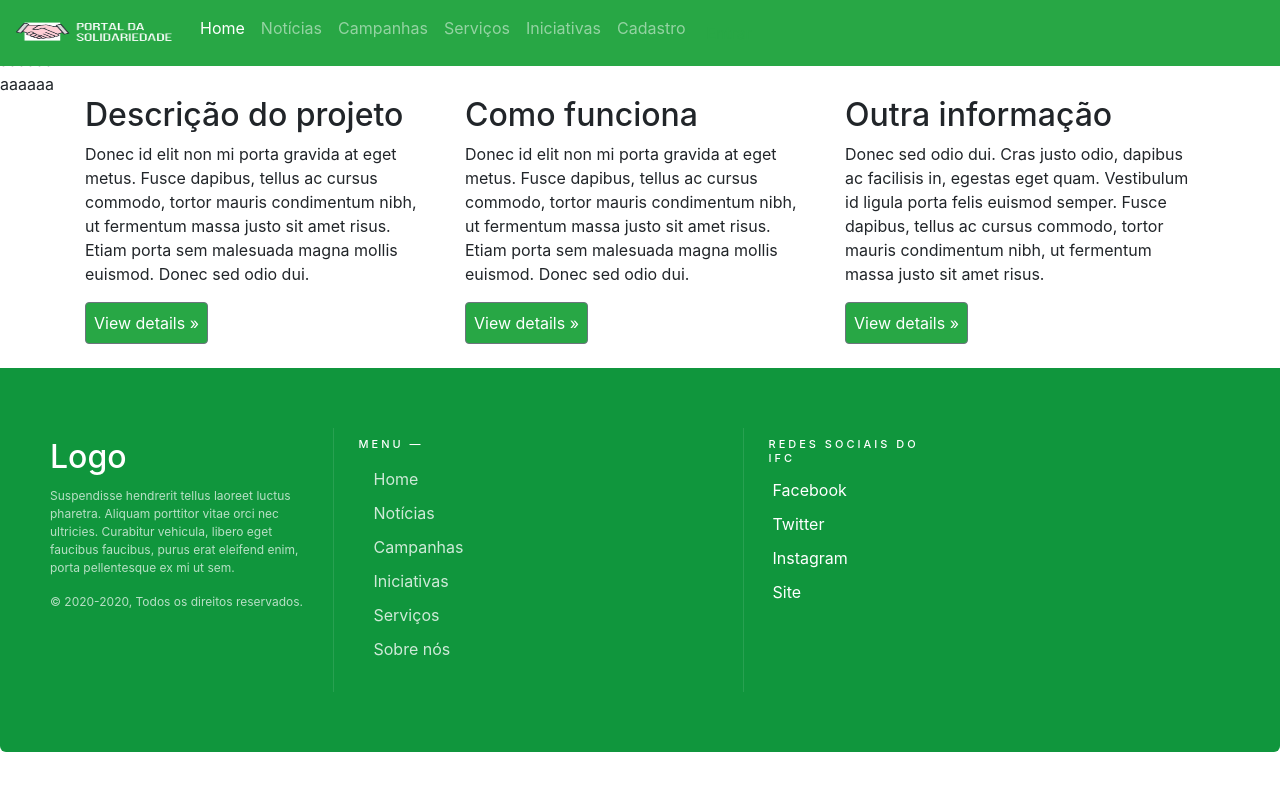
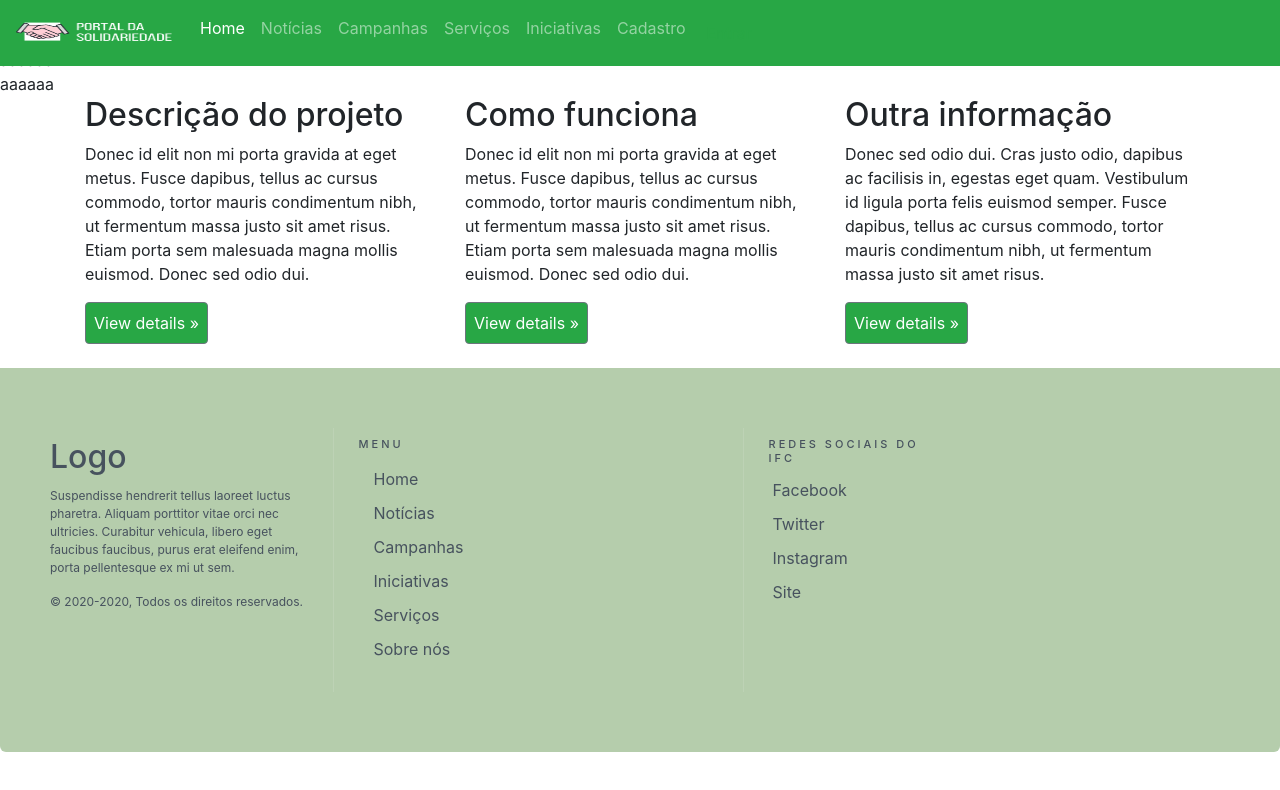
Before and after one commit to amandazk/projeto-IFC, a Vue app in the folder frontend/app/: page / in a window 1280 px wide. Shown: the top 790 px of the page. Built offline with nearby package versions, Linux system fonts and the light colour scheme.

Commit message:
Mudança das cores (tem que arrumar a nav)

```diff
--- a/frontend/app/src/App.vue
+++ b/frontend/app/src/App.vue
@@ -68,7 +68,7 @@
                 <p>© 2020-2020, Todos os direitos reservados.</p>
             </div>
           <div class="col-md-4 footer-nav animated fadeInUp">
-              <h4>Menu —</h4>
+              <h4>Menu</h4>
               <div class="col-md-6">
                     <ul class="list">
                         <li><a href="#">Home</a></li>
@@ -107,9 +107,9 @@ export default {
 
 -<style>
 .footer-bs {
-    background-color: rgba(16, 150, 61,1.00);
+    background-color: rgba(181, 205, 172, 100);
 	padding: 60px 40px;
-	color: rgba(255,255,255,1.00);
+	color: rgba(71,82,94,100);
 	margin-bottom: 20px;
 	border-bottom-right-radius: 6px;
 	border-top-left-radius: 0px;
@@ -118,12 +118,12 @@ export default {
 .footer-bs .footer-brand, .footer-bs .footer-nav, .footer-bs .footer-social, .footer-bs .footer-ns { padding:10px 25px; }
 .footer-bs .footer-nav, .footer-bs .footer-social, .footer-bs .footer-ns { border-color: transparent; }
 .footer-bs .footer-brand h2 { margin:0px 0px 10px; }
-.footer-bs .footer-brand p { font-size:12px; color:rgba(255,255,255,0.70); }
+.footer-bs .footer-brand p { font-size:12px; color:rgba(71,82,94,100); }
 
 .footer-bs .footer-nav ul.pages { list-style:none; padding:0px; }
 .footer-bs .footer-nav ul.pages li { padding:5px 0px;}
-.footer-bs .footer-nav ul.pages a { color:rgba(255,255,255,1.00); font-weight:bold; text-transform:uppercase; }
-.footer-bs .footer-nav ul.pages a:hover { color:rgba(255,255,255,0.80); text-decoration:none; }
+.footer-bs .footer-nav ul.pages a { color:rgba(71,82,94,100); font-weight:bold; text-transform:uppercase; }
+.footer-bs .footer-nav ul.pages a:hover { color:rgba(71,82,94,100); text-decoration:none; }
 .footer-bs .footer-nav h4 {
 	font-size: 11px;
 	text-transform: uppercase;
@@ -133,8 +133,8 @@ export default {
 
 .footer-bs .footer-nav ul.list { list-style:none; padding:0px; }
 .footer-bs .footer-nav ul.list li { padding:5px 0px;}
-.footer-bs .footer-nav ul.list a { color:rgba(255,255,255,0.80); }
-.footer-bs .footer-nav ul.list a:hover { color:rgba(255,255,255,0.60); text-decoration:none; }
+.footer-bs .footer-nav ul.list a { color:rgba(71,82,94,100); }
+.footer-bs .footer-nav ul.list a:hover { color:rgba(71,82,94,100); text-decoration:none; }
 
 .footer-bs .footer-social ul { list-style:none; padding:0px; }
 .footer-bs .footer-social h4 {
@@ -143,8 +143,8 @@ export default {
 	letter-spacing: 3px;
 }
 .footer-bs .footer-social li { padding:5px 4px;}
-.footer-bs .footer-social a { color:rgba(255,255,255,1.00);}
-.footer-bs .footer-social a:hover { color:rgba(255,255,255,0.80); text-decoration:none; }
+.footer-bs .footer-social a { color:rgba(71,82,94,100);}
+.footer-bs .footer-social a:hover { color:rgba(71,82,94,100); text-decoration:none; }
 
 .footer-bs .footer-ns h4 {
 	font-size: 11px;
@@ -152,9 +152,10 @@ export default {
 	letter-spacing: 3px;
 	margin-bottom:10px;
 }
-.footer-bs .footer-ns p { font-size:12px; color:rgba(255,255,255,0.70); }
+.footer-bs .footer-ns p { font-size:12px; color:rgba(71,82,94,100); }
 
 @media (min-width: 768px) {
 	.footer-bs .footer-nav, .footer-bs .footer-social, .footer-bs .footer-ns { border-left:solid 1px rgba(255,255,255,0.10); }
 }
+
 </style>
```
